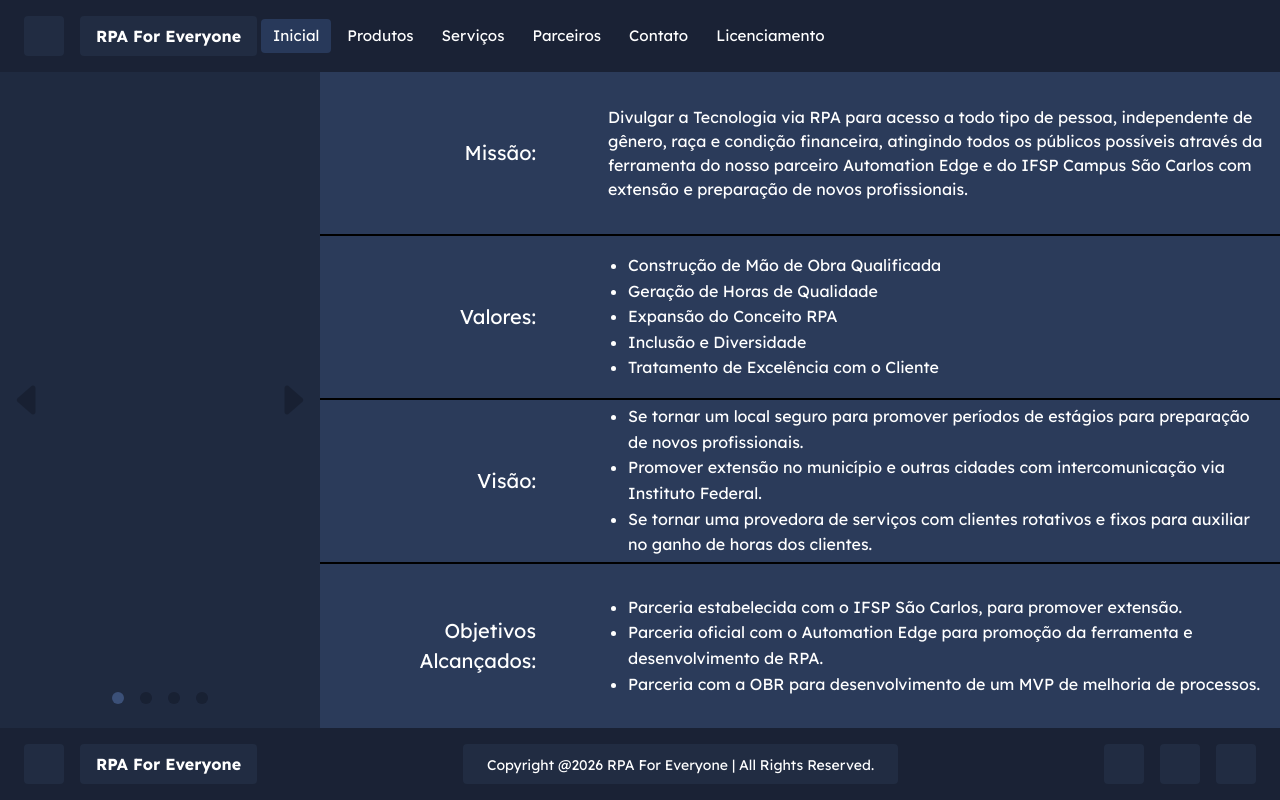
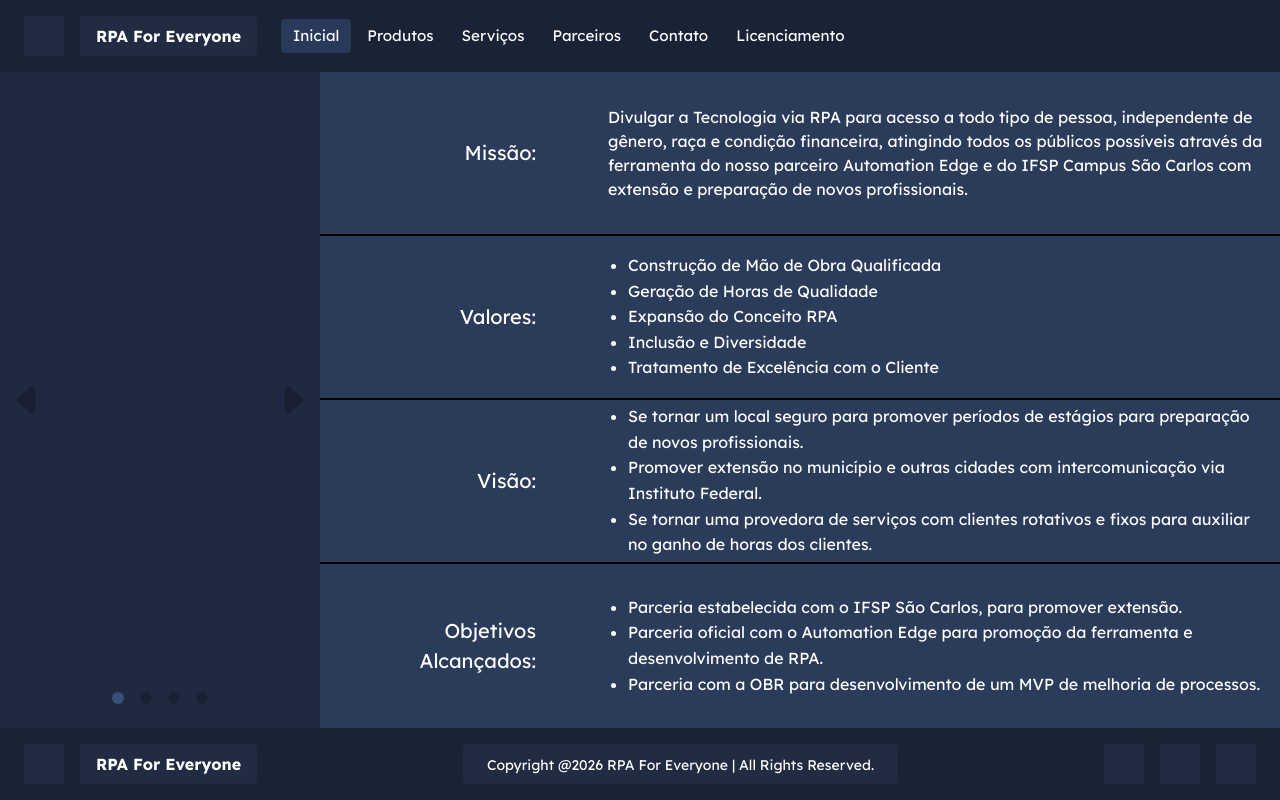
Before and after one commit to kaykyjuvenal/SiteRPAForEveryone, a plain HTML site: page index.html in a window 1280 px wide. Drawn offline with nearby package versions, Linux system fonts and the light colour scheme.

Commit message:
fix: Fixing de top bar menu

```diff
--- a/index.html
+++ b/index.html
@@ -13,20 +13,22 @@
 </head>
 <body class="d-flex flex-column vh-100">
 
-    <header class="header-bg py-3 px-4 d-flex align-items-center justify-content-between flex-nowrap">
+   <header class="header-bg py-3 px-4 d-flex align-items-center flex-nowrap gap-4">
+
+        <div class="d-flex align-items-center gap-3">
+            <div class="logo-square"></div>
+            <div class="brand-box text-white py-2 px-3 fw-bold text-nowrap">
+                RPA For Everyone
+            </div>
+        </div>
+
         <nav class="d-flex gap-1 align-items-center flex-nowrap">
-            <div class="d-flex align-items-center gap-3">
-                <div class="logo-square"></div>
-                <div class="brand-box text-white py-2 px-3 fw-bold text-nowrap">
-                    RPA For Everyone
-                </div>
-            </div>
-            <a href="#" class="nav-btn active text-nowrap align-items-center">Inicial</a>
-            <a href="#" class="nav-btn text-nowrap align-items-center">Produtos</a>
-            <a href="#" class="nav-btn text-nowrap align-items-center">Serviços</a>
-            <a href="#" class="nav-btn text-nowrap align-items-center">Parceiros</a>
-            <a href="#" class="nav-btn text-nowrap align-items-center">Contato</a>
-            <a href="#" class="nav-btn text-nowrap align-items-center">Licenciamento</a>
+            <a href="#" class="nav-btn active text-nowrap">Inicial</a>
+            <a href="#" class="nav-btn text-nowrap">Produtos</a>
+            <a href="#" class="nav-btn text-nowrap">Serviços</a>
+            <a href="#" class="nav-btn text-nowrap">Parceiros</a>
+            <a href="#" class="nav-btn text-nowrap">Contato</a>
+            <a href="#" class="nav-btn text-nowrap">Licenciamento</a>
         </nav>
 
     </header>
```
